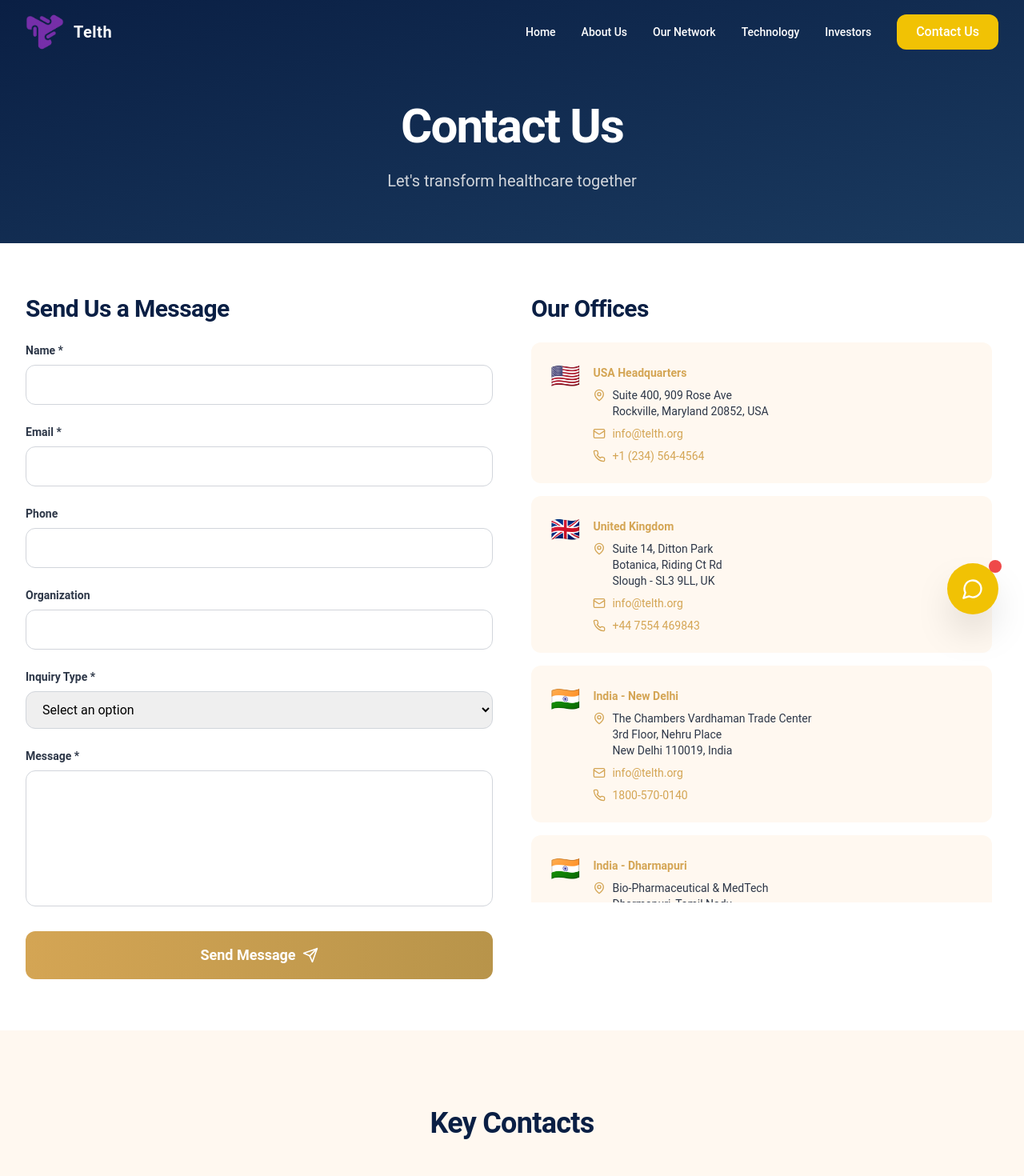
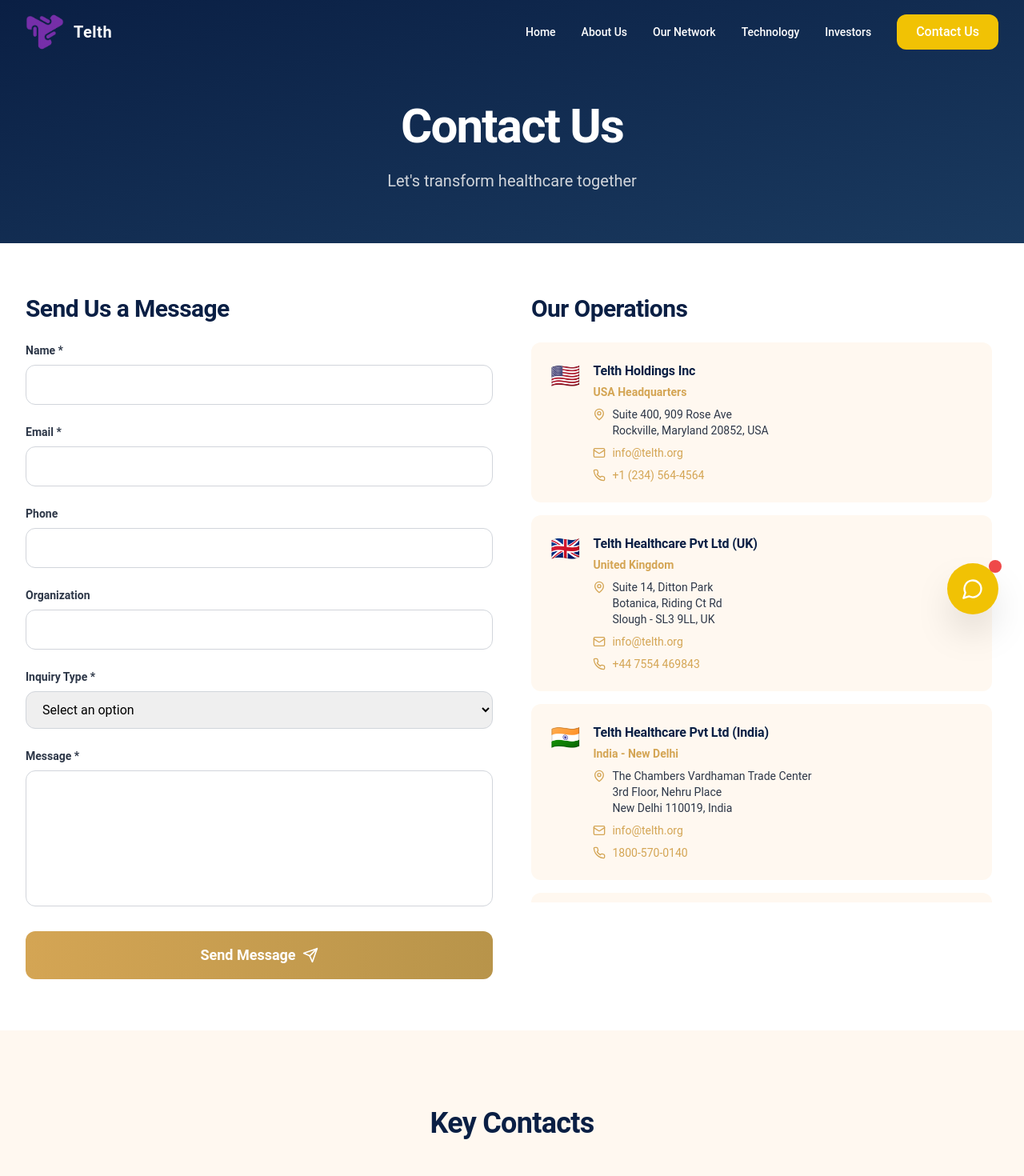
Before and after one commit to Telth-Healthcare/Telth-org, a React (Vite) app: page /contact in a window 1280 px wide. Shown: the top 1470 px of the page at 80% size. Built offline with nearby package versions, Linux system fonts and the light colour scheme.

Commit message:
update the contact us

```diff
--- a/src/pages/Contact.tsx
+++ b/src/pages/Contact.tsx
@@ -37,9 +37,9 @@
   },
   {
     flag: '🇮🇳',
-    country: 'India - Salem',
-    name: 'GCC Tidel Neo',
-    address: 'P36Q+8W7, Kullagoundanoor, Karuppur, Salem, Tamil Nadu',
+    name: 'India - Salem',
+    company: 'GCC Tidel Neo',
+    address: 'P36Q+8W7, Karuppur, Salem, Tamil Nadu',
     // phone: '+91 79048 77505',
   },
   {
@@ -259,7 +259,7 @@
             animate={isInView ? { opacity: 1, x: 0 } : {}}
             transition={{ duration: 0.8 }}
           >
-            <h2 className="text-3xl font-bold text-[#0A1F44] mb-6">Our Offices</h2>
+            <h2 className="text-3xl font-bold text-[#0A1F44] mb-6">Our Operations</h2>
             <div className="space-y-4 max-h-[700px] overflow-y-auto pr-2">
               {offices.map((office, index) => (
                 <div
@@ -269,7 +269,7 @@
                   <div className="flex items-start space-x-4">
                     <div className="text-3xl">{office.flag}</div>
                     <div className="flex-1">
-                      <h3 className="font-bold text-[#0A1F44] mb-1">{office.country}</h3>
+                      <h6 className="font-bold text-[#0A1F44] mb-1">{office.company}</h6>
                       <p className="text-sm font-semibold text-[#D4A554] mb-2">{office.name}</p>
                       <div className="space-y-2 text-sm text-[#2D3748]">
                         <div className="flex items-start space-x-2">
```
